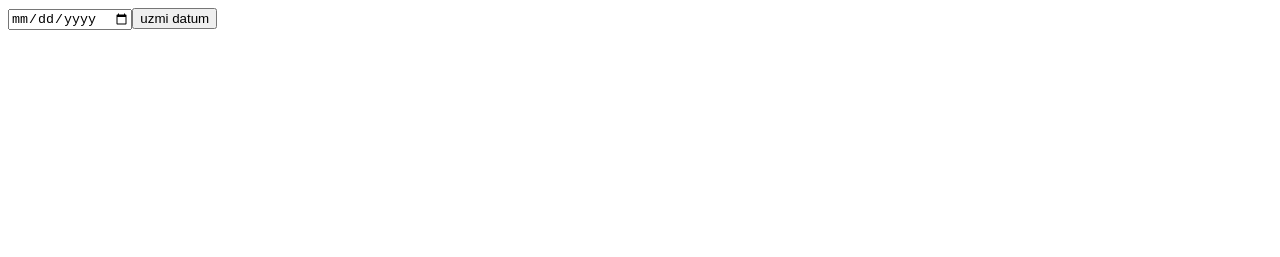
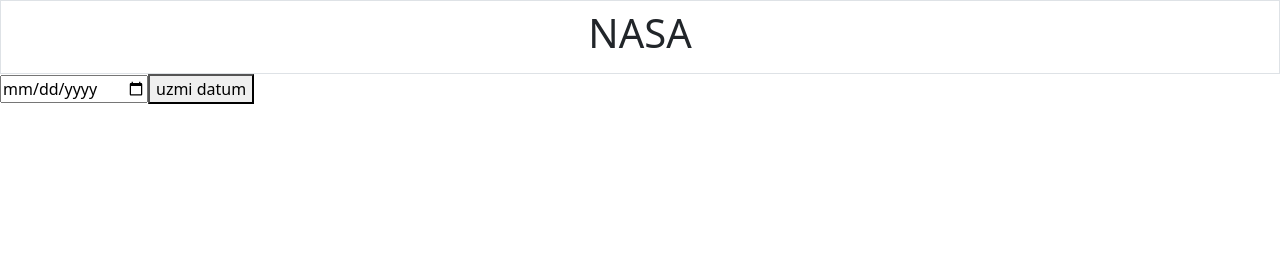
Before and after one commit to DimitrijeRadojkovic/DomaciNasaAPI, a plain HTML site: page index.html in a window 1280 px wide. Drawn offline with nearby package versions, Linux system fonts and the light colour scheme.

Commit message:
ubacen bootstrap i pocet navbar

```diff
--- a/index.html
+++ b/index.html
@@ -4,9 +4,22 @@
     <meta charset="UTF-8">
     <meta http-equiv="X-UA-Compatible" content="IE=edge">
     <meta name="viewport" content="width=device-width, initial-scale=1.0">
-    <title>Document</title>
+    <title>NASA</title>
+
+    <link href="https://cdn.jsdelivr.net/npm/bootstrap@5.2.1/dist/css/bootstrap.min.css" rel="stylesheet">
+    <script src="https://cdn.jsdelivr.net/npm/bootstrap@5.2.1/dist/js/bootstrap.bundle.min.js"></script>
+
+    <link rel="stylesheet" href="./CSS/style.css">
+
 </head>
 <body>
+
+    <nav class="navbar bg-transparent container-fluid border d-flex justify-content-center">
+        <div class="nav-item col-sm-4 d-flex justify-content-center">
+            <h1>NASA</h1>
+        </div>
+    </nav>
+
     <input type="date" id="datum"><button onclick="randomSlika()">uzmi datum</button>
     <div id="div"></div>
     <img src="" alt="" id="slika">
```
Also changed, not shown: CSS/style.css (added).
